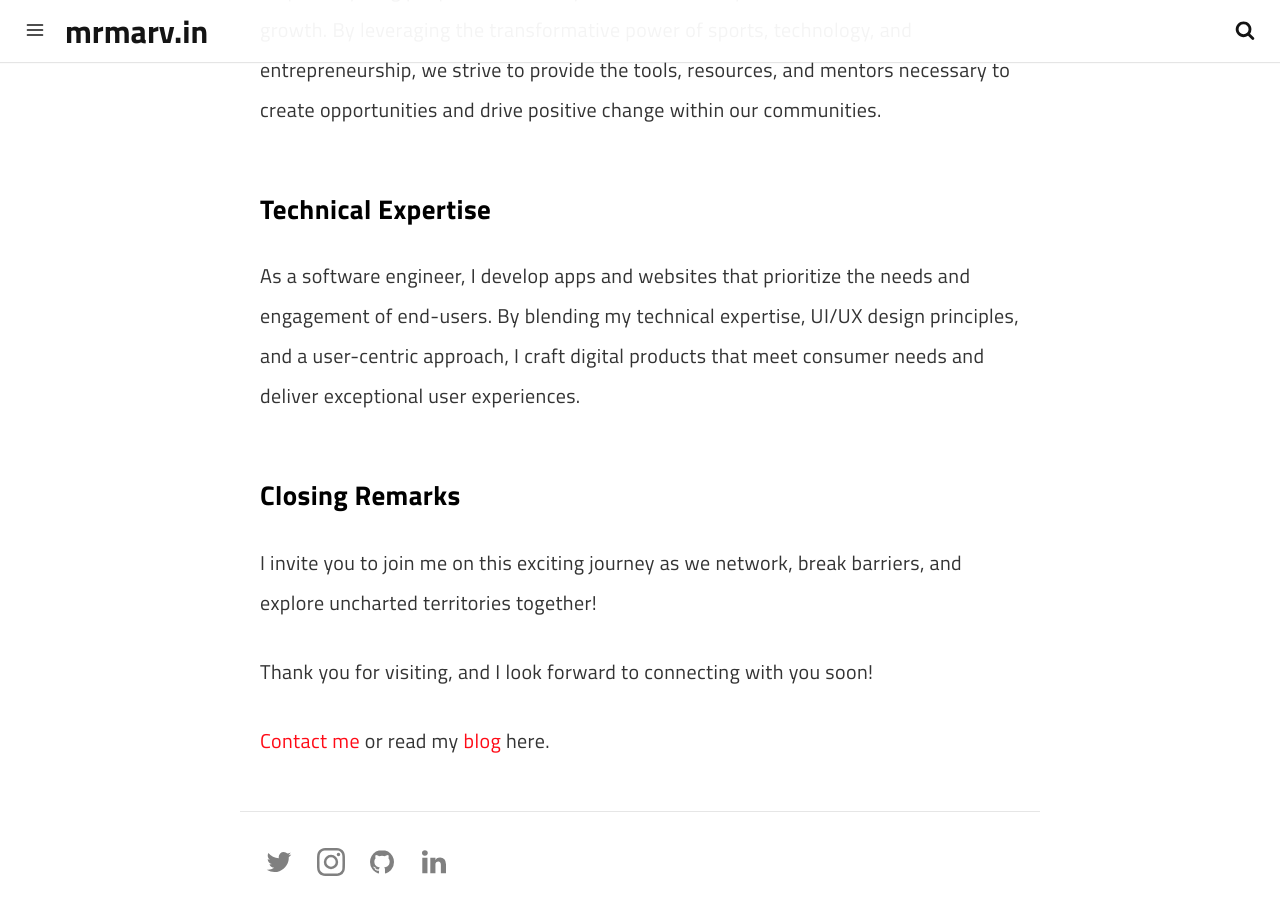
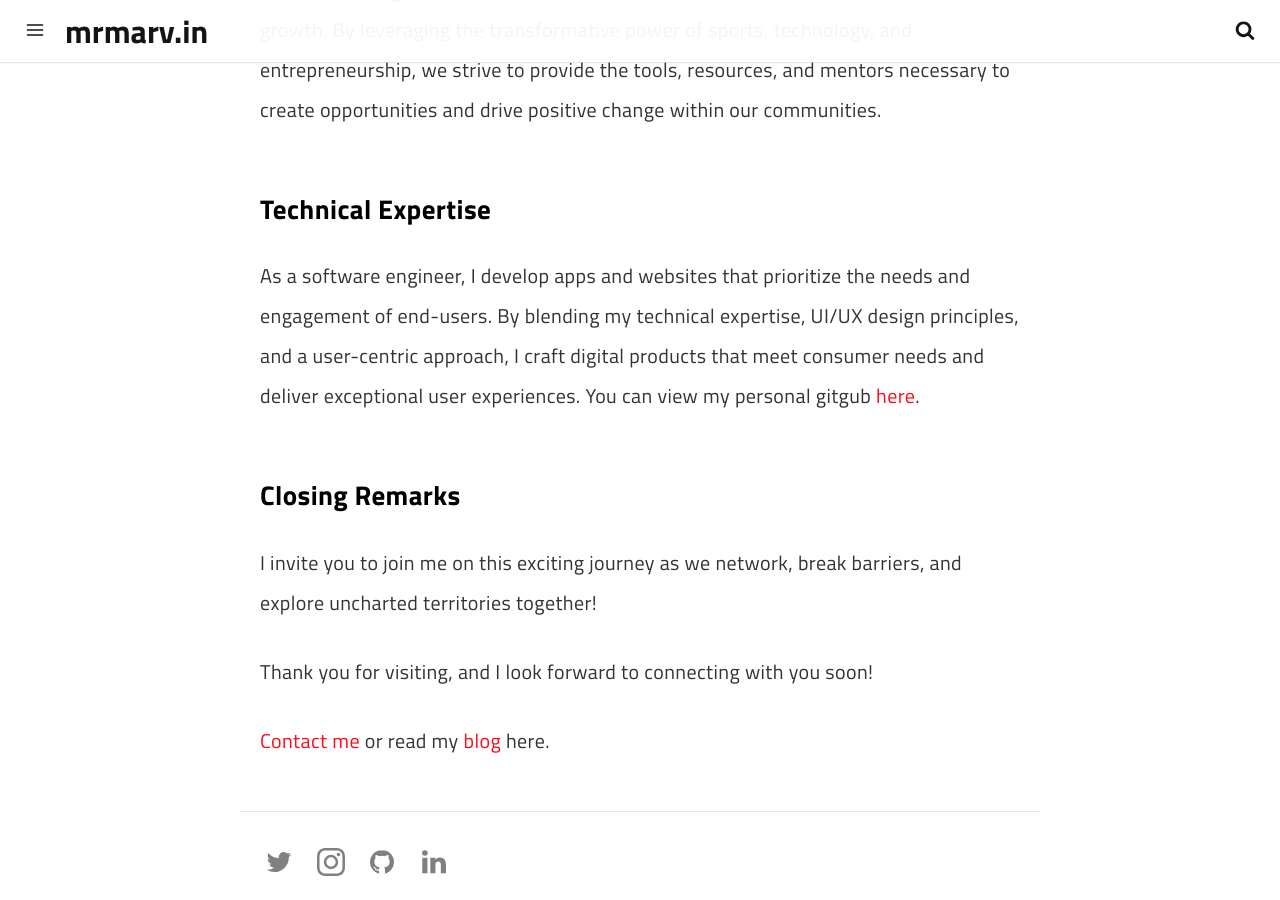
Before and after one commit to marv0/marv0.github.io, a Jekyll site: the page built from pages/about.md, in a window 1280 px wide and 900 px high, scrolled down 1670 px. Built offline with Jekyll 4.4.1, drawn with Linux system fonts in a browser that asks for light colours; a script that is not in the unit is left out.

Commit message:
Update about.md

```diff
--- a/pages/about.md
+++ b/pages/about.md
@@ -24,7 +24,7 @@ Additionally, my entrepreneurial spirit has driven me towards a deep commitment
 
 ### Technical Expertise
 
-As a software engineer, I develop apps and websites that prioritize the needs and engagement of end-users. By blending my technical expertise, UI/UX design principles, and a user-centric approach, I craft digital products that meet consumer needs and deliver exceptional user experiences.
+As a software engineer, I develop apps and websites that prioritize the needs and engagement of end-users. By blending my technical expertise, UI/UX design principles, and a user-centric approach, I craft digital products that meet consumer needs and deliver exceptional user experiences. You can view my personal gitgub [here](https://github.com/marv0).
 
 ### Closing Remarks
 
```
